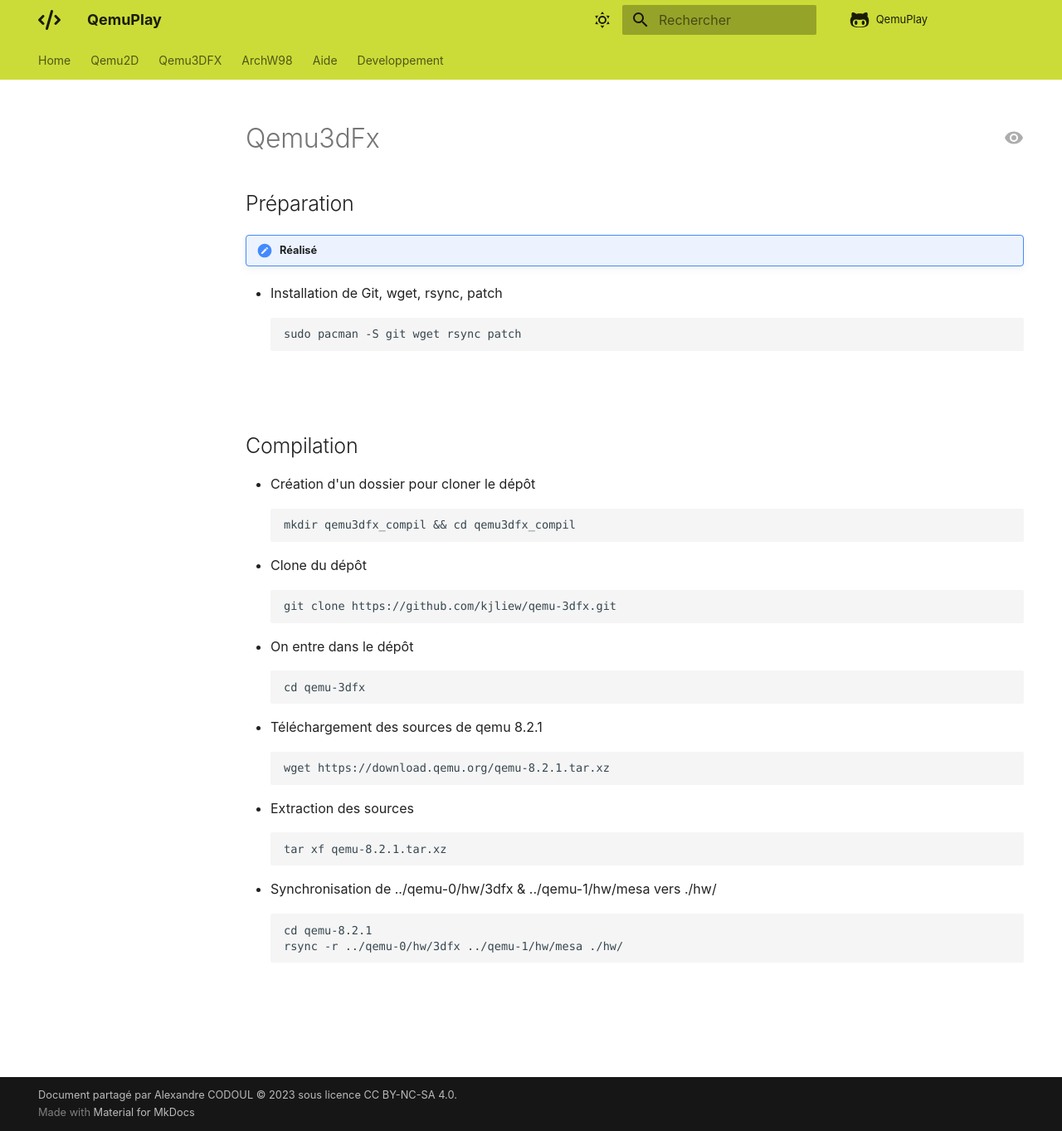
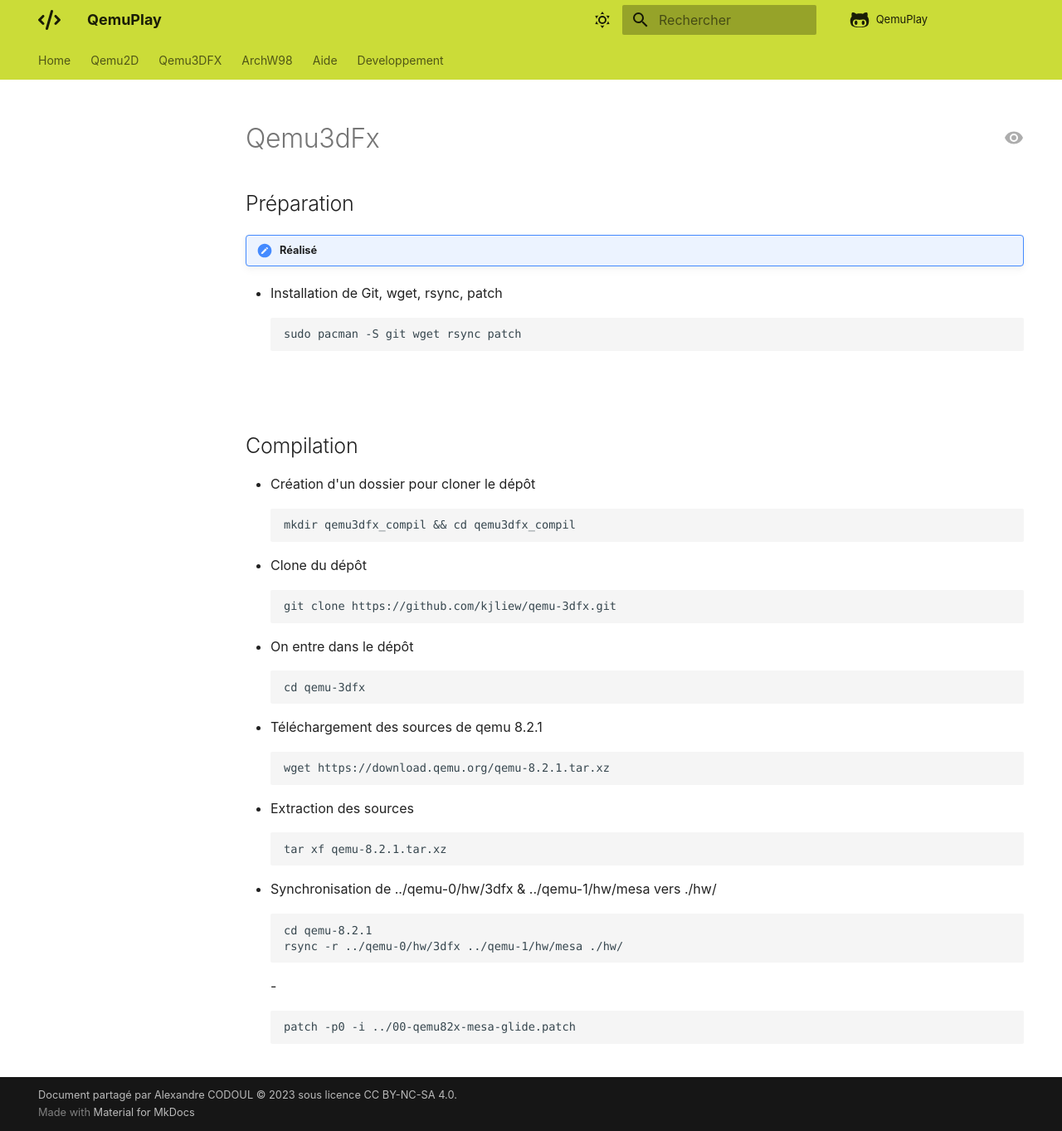
Before and after one commit to daerlnaxe/QemuPlay, an MkDocs documentation site: the page built from docs/90-developpement/Qemu3dFx.md, in a window 1280 px wide and 1363 px high. Shown: the whole window at 83% size. Built offline with MkDocs 1.6.1 and Material for MkDocs 9.7.7, drawn with Linux system fonts in a browser that asks for light colours; comment, search, counter and statistics services are not loaded.

Commit message:
Update Qemu3dFx.md

````diff
--- a/docs/90-developpement/Qemu3dFx.md
+++ b/docs/90-developpement/Qemu3dFx.md
@@ -34,3 +34,7 @@ tar xf qemu-8.2.1.tar.xz
 cd qemu-8.2.1
 rsync -r ../qemu-0/hw/3dfx ../qemu-1/hw/mesa ./hw/
 ```
+-
+```
+patch -p0 -i ../00-qemu82x-mesa-glide.patch
+```
````
